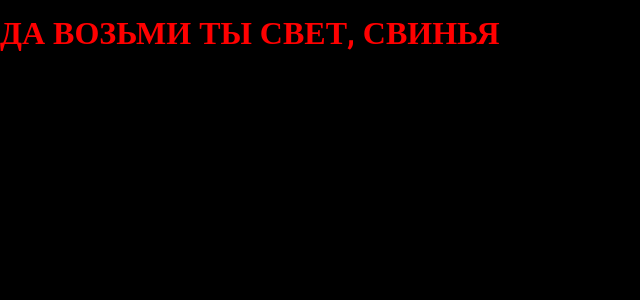
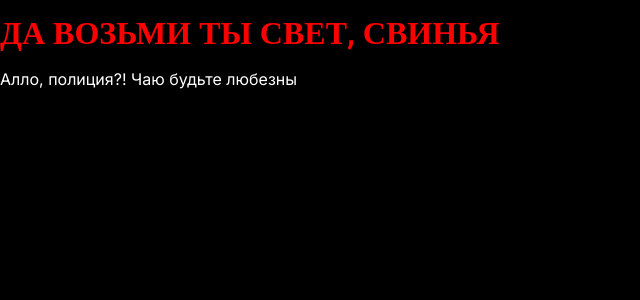
Before and after one commit to momecaptr/snapmoment, a Next.js app: page / in a window 1280 px wide. Shown: the top 300 px of the page, without its empty margins (0-640 px from the left). Built offline with nearby package versions, Linux system fonts and the light colour scheme; a web font is replaced by a local one.

Commit message:
refactor page content

```diff
--- a/src/app/page.tsx
+++ b/src/app/page.tsx
@@ -5,6 +5,7 @@ export default function Home() {
   return (
     <main>
       <h1 style={{fontFamily: 'Roboto', color: 'red'}}>ДА ВОЗЬМИ ТЫ СВЕТ, СВИНЬЯ</h1>
+      <p>Алло, полиция?! Чаю будьте любезны</p>
     </main>
   );
 }
```
